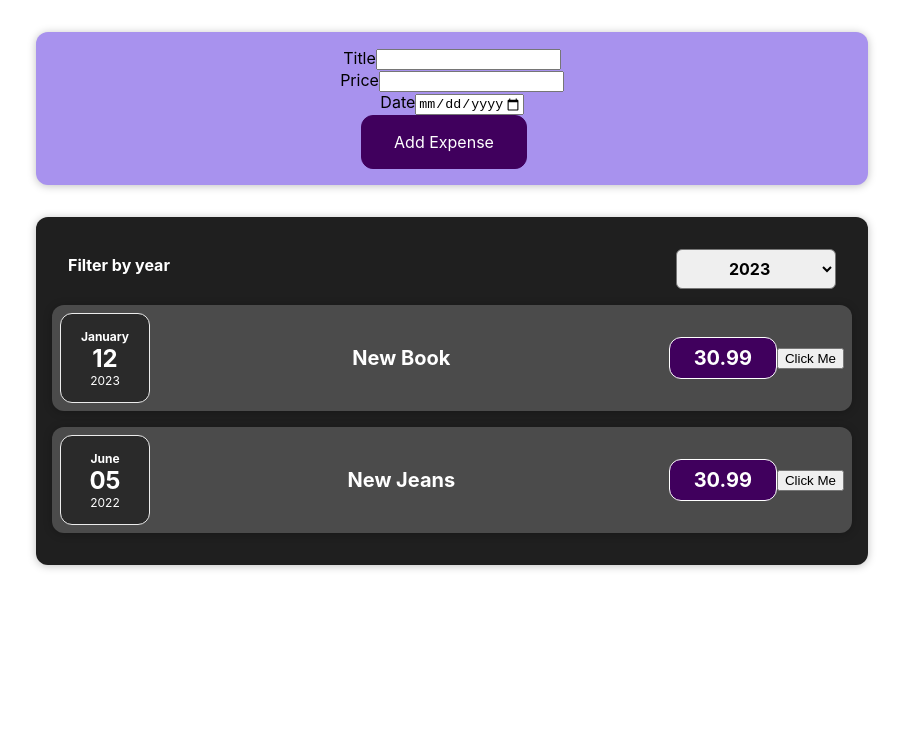
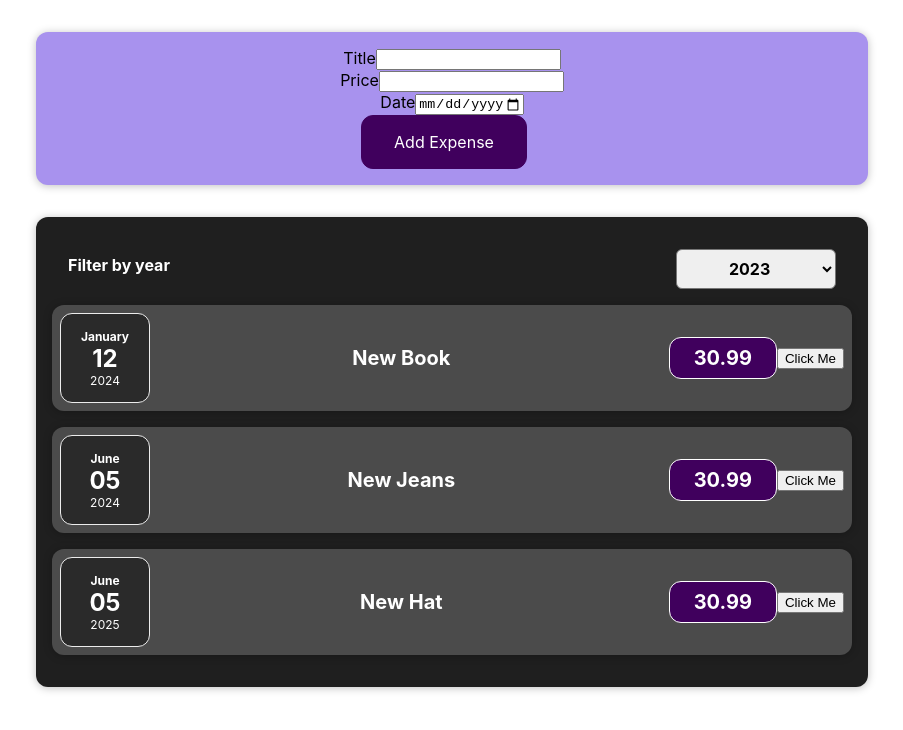
Before and after one commit to KaarelVv/expenses, a React (Create React App) app: page / in a window 1280 px wide. Shown: the top 730 px of the page, without its empty margins (188-1091 px from the left). Built offline with nearby package versions, Linux system fonts and the light colour scheme.

Commit message:
vormi andmete kuvamine

```diff
--- a/src/App.js
+++ b/src/App.js
@@ -1,24 +1,38 @@
+import { useState } from 'react';
 import './App.css';
 import Expenses from './components/Expenses/Expenses';
 import NewExpense from './components/NewExpense/NewExpense';
 
-const App = () => {
-const addExpenseHandler = (expense) => {
-  console.log('In App.js')
-  // console.log(expense)
-}
-const expenses = [
+const DUMMY_EXPENSES = [
   {
-      date: new Date(2022, 12, 12),
+      id:'id1',
+      date: new Date(2023, 12, 12),
       title: "New Book",
-      price: 30.99
+      amount: 30.99
   },
-  {
-      date: new Date(2022, 5, 5),
+  {   id:'id2',
+      date: new Date(2024, 5, 5),
       title: "New Jeans",
-      price: 30.99
+      amount: 30.99
+  },
+  {   id:'id3',
+      date: new Date(2025, 5, 5),
+      title: "New Hat",
+      amount: 30.99
   }
 ]
+
+const App = () => {
+
+  const [expenses, setExpenses] = useState(DUMMY_EXPENSES)
+
+const addExpenseHandler = (expense) => {
+
+  setExpenses((previousExpenses) =>{
+    return [expense, ...previousExpenses]
+  })
+}
+
 
   return (
     <div className='App'>
--- a/src/components/Expenses/ExpenseItem.js
+++ b/src/components/Expenses/ExpenseItem.js
@@ -24,7 +24,7 @@ const ExpenseItem = (props) => {
             <div className='expense-item__description'>
                 <h2> {props.data.title} </h2>
                 <div className='expense-item__price'>
-                    {props.data.price}
+                    {props.data.amount}
                 </div>
             </div>
             <button onClick={clickHandler}>Click Me</button>
--- a/src/components/Expenses/Expenses.js
+++ b/src/components/Expenses/Expenses.js
@@ -13,7 +13,11 @@ const Expenses = (props) => {
     const expensesFilterChangeHandler = (selectedYear) => {
         setFilteredYear(selectedYear);
         console.log("Filtered Year: ", selectedYear);
-    };
+    }
+
+    // props.expenses.map((expense) => {
+    //     console.log(expense)
+    // })
     // console.log(props)
 
 
@@ -21,8 +25,8 @@ const Expenses = (props) => {
         <Card className="expenses">
             <ExpensesFilter selectedYear={filteredYear}
                 onChangeYear={expensesFilterChangeHandler} />
-            {props.expenses.map((expense, index) => (
-                <ExpenseItem key={index} data={expense} />
+            {props.expenses.map((expense) => (
+                <ExpenseItem key={expense.id} data={expense} />
             ))}
 
         </Card>
--- a/src/components/NewExpense/ExpenseForm.js
+++ b/src/components/NewExpense/ExpenseForm.js
@@ -4,7 +4,7 @@ import "./ExpenseForm.css"
 const ExpenseForm = (props) => {
 
     const [enteredTitle, setEnteredTitle] = useState('')
-    const [enteredPrice, setEnteredPrice] = useState('')
+    const [enteredAmount, setEnteredAmount] = useState('')
     const [enteredDate, setEnteredDate] = useState('')
 
 
@@ -12,7 +12,7 @@ const ExpenseForm = (props) => {
         setEnteredTitle(event.target.value)
     }
     const priceChangehandler = (event) => {
-        setEnteredPrice(event.target.value)
+        setEnteredAmount(event.target.value)
     }
     const dateChangehandler = (event) => {
         setEnteredDate(event.target.value)
@@ -22,13 +22,13 @@ const ExpenseForm = (props) => {
         event.preventDefault()
         const expenseData = {
             title: enteredTitle,
-            price: enteredPrice,
+            amount: enteredAmount,
             date: new Date(enteredDate)
         }
         console.log(expenseData)
         props.onSaveExpenseData(expenseData)
         setEnteredTitle('')
-        setEnteredPrice('')
+        setEnteredAmount('')
         setEnteredDate('')
 
     }
@@ -46,7 +46,7 @@ const ExpenseForm = (props) => {
                     <label>Price</label>
                     <input type="number" min="0.01" step="0.01"
                         onChange={priceChangehandler}
-                        value={enteredPrice}
+                        value={enteredAmount}
                     />
                 </div>
                 <div className="new-expense_control">
```
